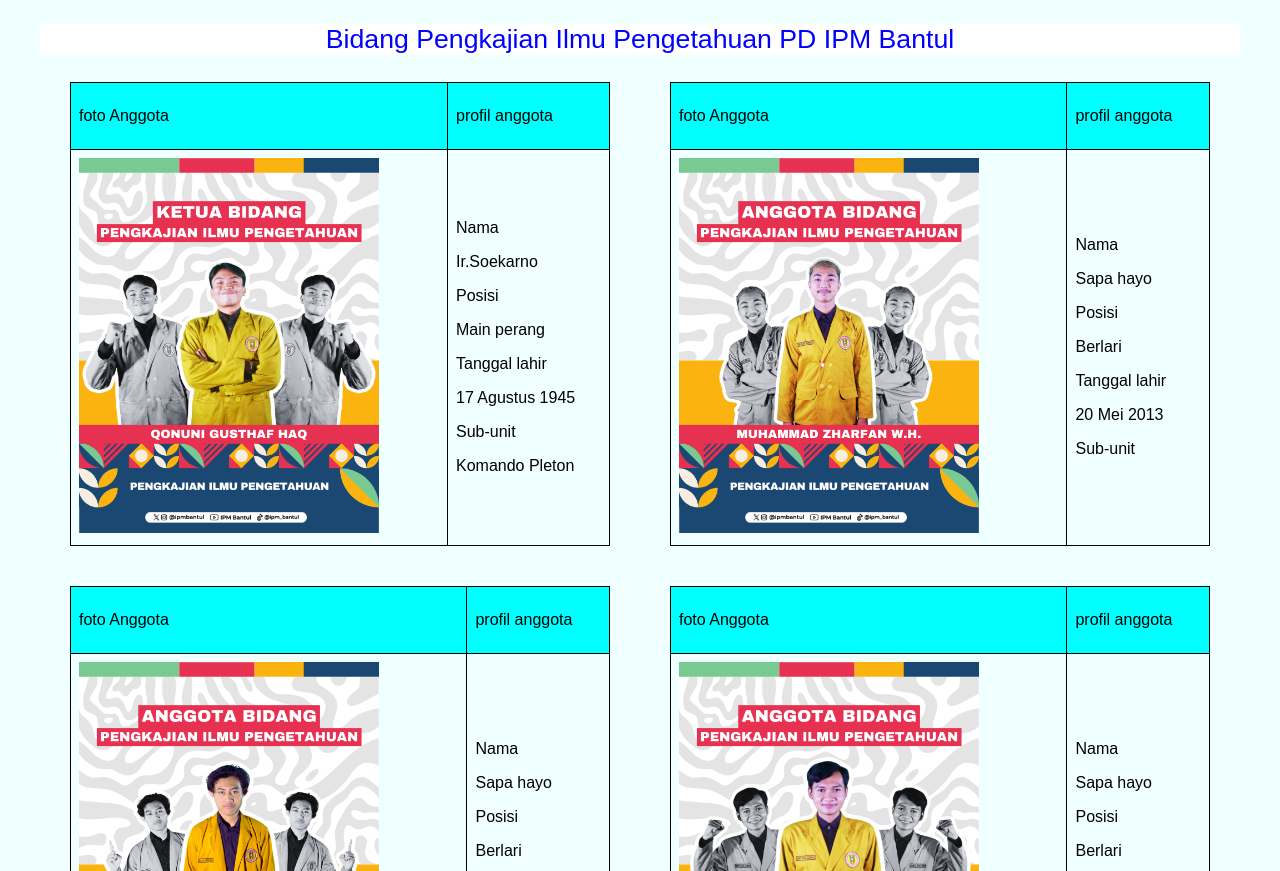
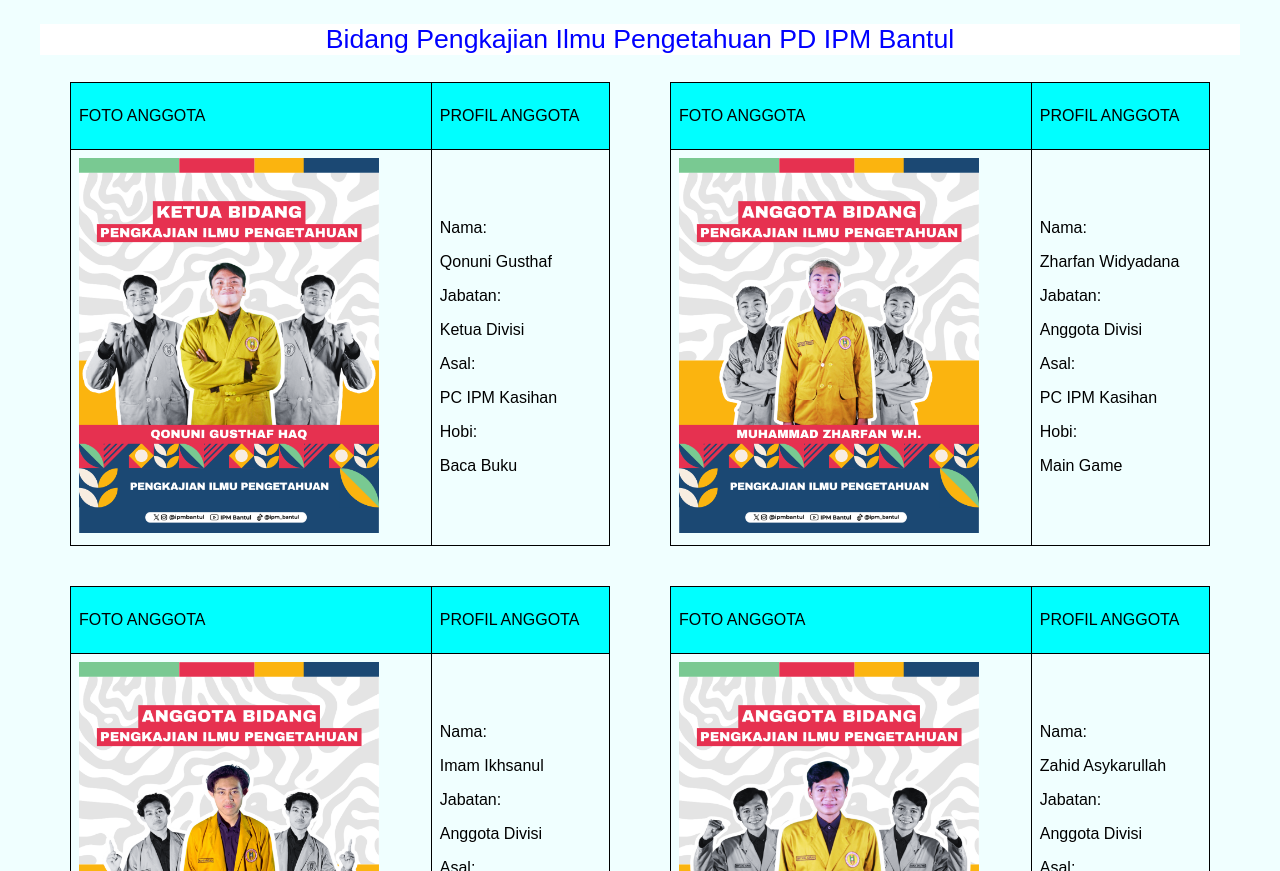
Before and after one commit to Zharfan0/PDWPrak5_079, a plain HTML site: page index.html in a window 1280 px wide. Shown: the part 81-952 px from the top of the page. Drawn offline with Linux system fonts and the light colour scheme.

Commit message:
isi profil ubah (ZHARFAN)

```diff
--- a/index.html
+++ b/index.html
@@ -15,16 +15,16 @@
             <!-- TABEL 1 -->
             <table style="margin-left: auto; margin-right: auto;" border="padding" cellpadding>
                 <tr style="background-color: aqua;">
-                <td><p id="jd1">foto Anggota</p></td>
-                <td><p id="jd1">profil anggota</p></td>
+                <td><p id="jd1">FOTO ANGGOTA</p></td>
+                <td><p id="jd1">PROFIL ANGGOTA</p></td>
                 </tr>
                 <tr>
                     <td><img src="Z.png" width="300" alt="foto1"></td>
                     <td>
-                        <p id="member">Nama</p> <p id="nama">Ir.Soekarno</p>
-                        <p id="member">Posisi</p> <p id="nama">Main perang</p>
-                        <p id="member">Tanggal lahir</p> <p id="nama">17 Agustus 1945</p>
-                        <p id="member">Sub-unit</p> <p id="nama">Komando Pleton</p>
+                        <p id="member">Nama: </p> <p id="nama">Qonuni Gusthaf</p>
+                        <p id="member">Jabatan: </p> <p id="nama">Ketua Divisi</p>
+                        <p id="member">Asal: </p> <p id="nama">PC IPM Kasihan</p>
+                        <p id="member">Hobi: </p> <p id="nama">Baca Buku</p>
                     </td>
                 </tr>
             </table>
@@ -32,16 +32,16 @@
             <!-- Tabel 2 -->
             <table style="margin-left: auto; margin-right: auto;" border="padding" cellpadding>
                 <tr style="background-color: aqua;">
-                <td><p id="jd1">foto Anggota</p></td>
-                <td><p id="jd1">profil anggota</p></td>
+                <td><p id="jd1">FOTO ANGGOTA</p></td>
+                <td><p id="jd1">PROFIL ANGGOTA</p></td>
                 </tr>
                 <tr>
                     <td><img src="Q.png" width="300" alt="foto2"></td>
                     <td>
-                        <p id="member">Nama</p> <p id="nama">Sapa hayo</p>
-                        <p id="member">Posisi</p> <p id="nama">Berlari</p>
-                        <p id="member">Tanggal lahir</p> <p id="nama">20 Mei 2013</p>
-                        <p id="member">Sub-unit</p> <p id="nama"></p>
+                        <p id="member">Nama: </p> <p id="nama">Zharfan Widyadana</p>
+                        <p id="member">Jabatan: </p> <p id="nama">Anggota Divisi</p>
+                        <p id="member">Asal: </p> <p id="nama">PC IPM Kasihan</p>
+                        <p id="member">Hobi: </p> <p id="nama">Main Game</p>
                     </td>
                 </tr>
             </table>
@@ -52,16 +52,16 @@
             <!-- Tabel 3 -->
             <table style="margin-left: auto; margin-right: auto;" border="padding" cellpadding>
                 <tr style="background-color: aqua;">
-                <td><p id="jd1">foto Anggota</p></td>
-                <td><p id="jd1">profil anggota</p></td>
+                <td><p id="jd1">FOTO ANGGOTA</p></td>
+                <td><p id="jd1">PROFIL ANGGOTA</p></td>
                 </tr>
                 <tr>
                     <td><img src="Im.png" width="300" alt="foto2"></td>
                     <td>
-                        <p id="member">Nama</p> <p id="nama">Sapa hayo</p>
-                        <p id="member">Posisi</p> <p id="nama">Berlari</p>
-                        <p id="member">Tanggal lahir</p> <p id="nama">20 Mei 2013</p>
-                        <p id="member">Sub-unit</p> <p id="nama"></p>
+                        <p id="member">Nama: </p> <p id="nama">Imam Ikhsanul</p>
+                        <p id="member">Jabatan: </p> <p id="nama">Anggota Divisi</p>
+                        <p id="member">Asal: </p> <p id="nama">PC IPM Imogiri</p>
+                        <p id="member">Hobi: </p> <p id="nama">Syuting</p>
                     </td>
                 </tr>
             </table>
@@ -69,16 +69,16 @@
             <!-- Tabel 4 -->
             <table style="margin-left: auto; margin-right: auto;" border="padding" cellpadding>
                 <tr style="background-color: aqua;">
-                <td><p id="jd1">foto Anggota</p></td>
-                <td><p id="jd1">profil anggota</p></td>
+                <td><p id="jd1">FOTO ANGGOTA</p></td>
+                <td><p id="jd1">PROFIL ANGGOTA</p></td>
                 </tr>
                 <tr>
                     <td><img src="Zhd.png" width="300" alt="foto2"></td>
                     <td>
-                        <p id="member">Nama</p> <p id="nama">Sapa hayo</p>
-                        <p id="member">Posisi</p> <p id="nama">Berlari</p>
-                        <p id="member">Tanggal lahir</p> <p id="nama">20 Mei 2013</p>
-                        <p id="member">Sub-unit</p> <p id="nama"></p>
+                        <p id="member">Nama: </p> <p id="nama">Zahid Asykarullah</p>
+                        <p id="member">Jabatan: </p> <p id="nama">Anggota Divisi</p>
+                        <p id="member">Asal: </p> <p id="nama">PD IPM Bantul</p>
+                        <p id="member">Hobi: </p> <p id="nama">Desain</p>
                     </td>
                 </tr>
             </table>
```
